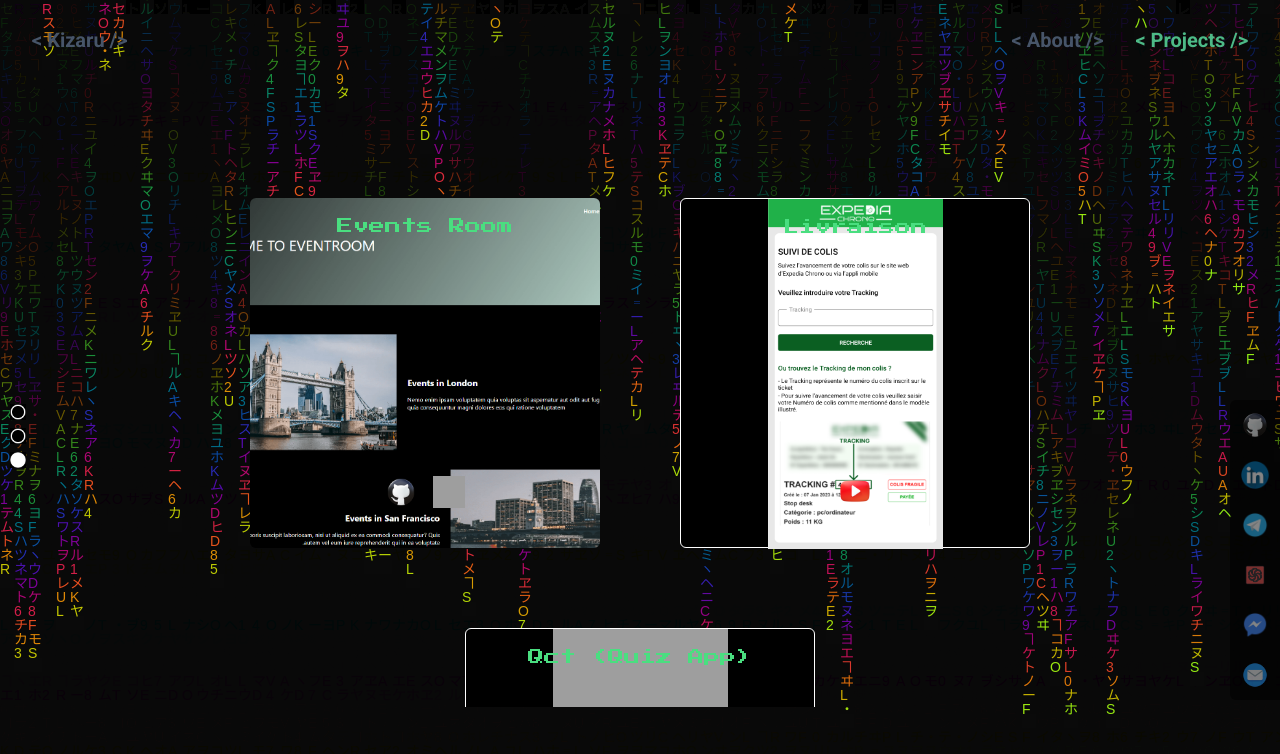
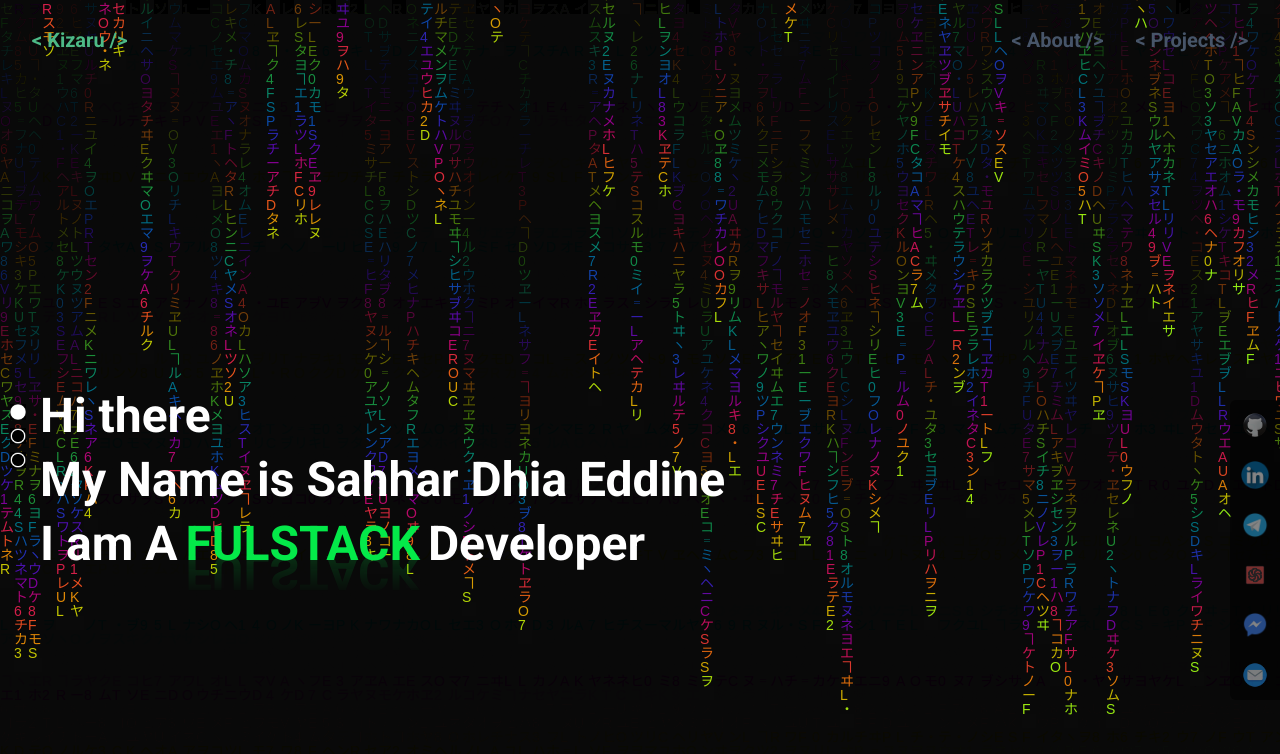
Before and after one commit to dhia13/portfolio, a Next.js app: page / in a window 1280 px wide. Shown: the top 754 px of the page. Built offline with nearby package versions, Linux system fonts and the light colour scheme; grey boxes are pictures that could not be loaded.

Commit message:
home current default

```diff
--- a/pages/index.js
+++ b/pages/index.js
@@ -7,7 +7,7 @@ import ContactFloters from "../Components/ContactFloters";
 import MatrixBg from "../Components/Background/MatrixBg/MatrixBg";
 import PageIndicator from "../Components/PageIndicator";
 export default function Home() {
-  const [current, setCurrent] = useState("myProjects");
+  const [current, setCurrent] = useState("header");
   const [currentAbout, setCurrentAbout] = useState("about");
   const handleKeyDown = (e) => {
     if (e.key === "ArrowDown") {
```
